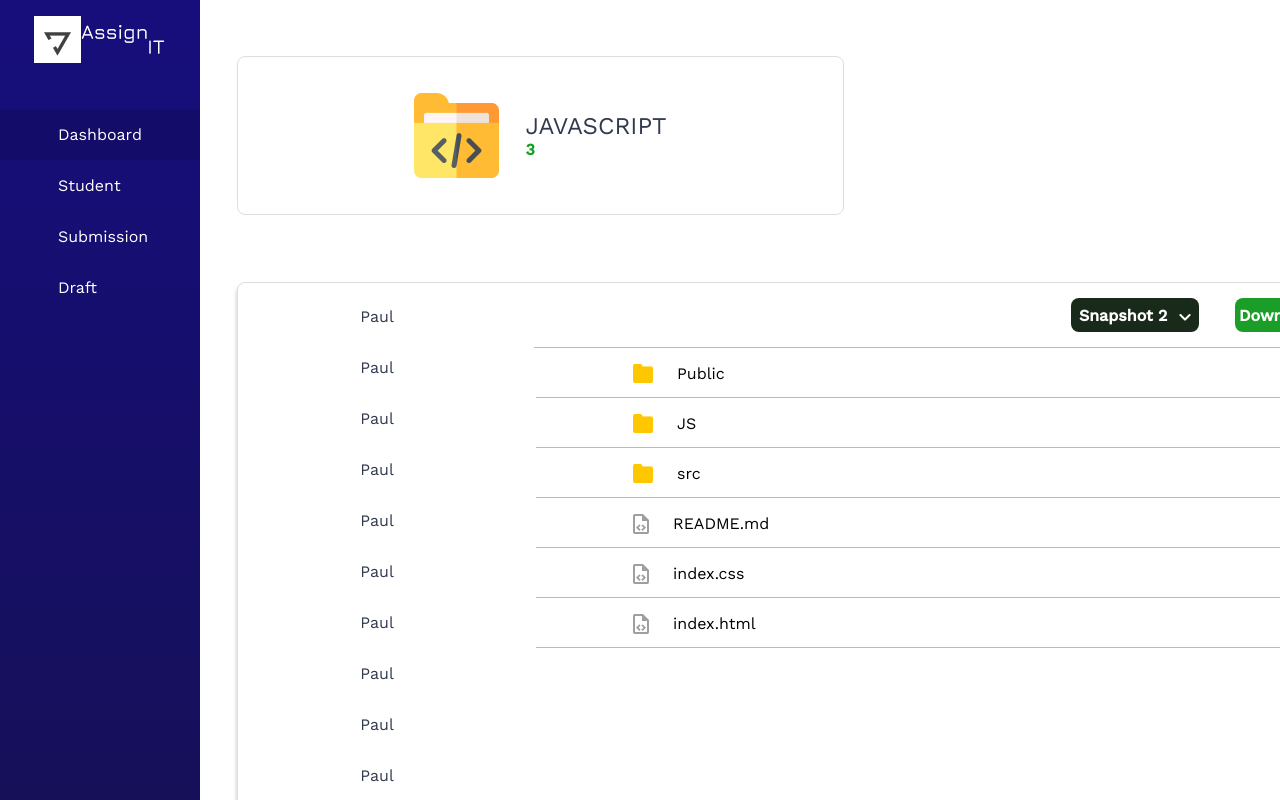
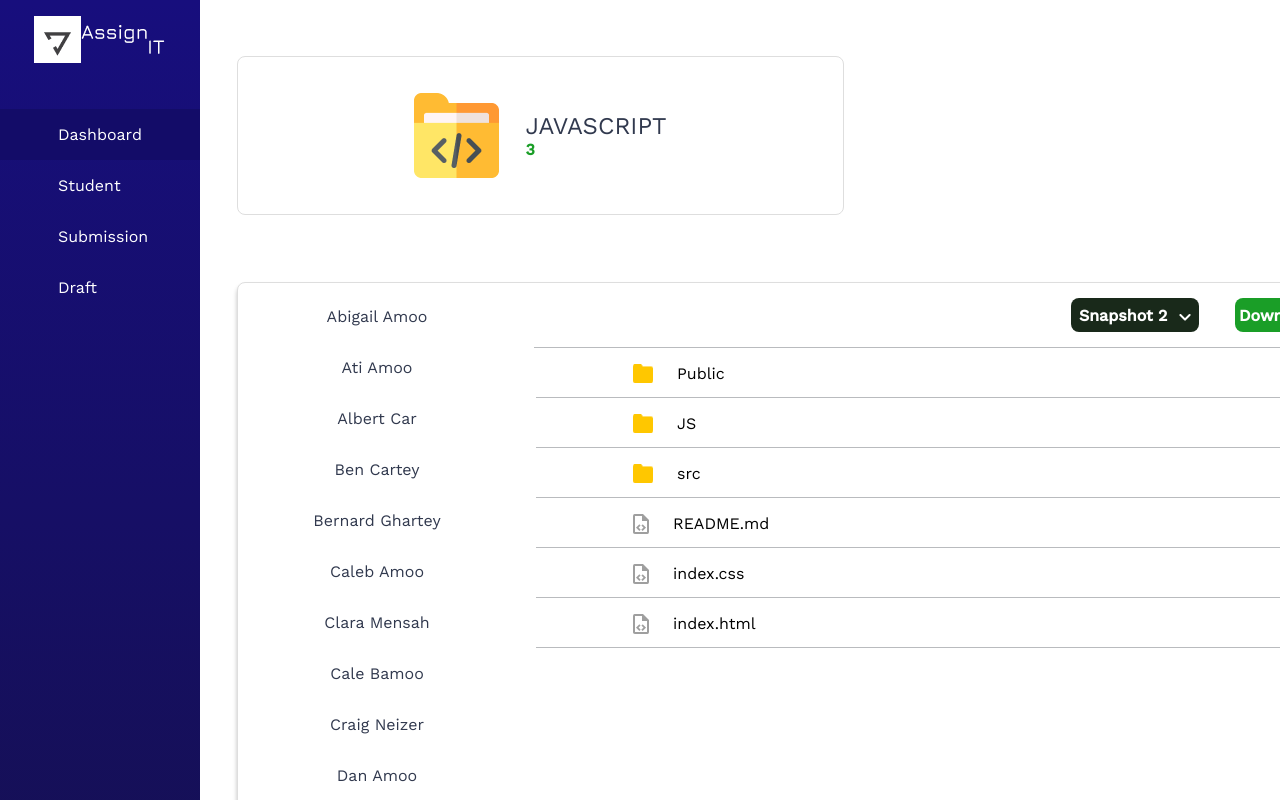
Before and after one commit to amt-divine-duah/test-repo-gitinspired, a React (Vite) app in the folder frontend/: page /submissionClicked in a window 1280 px wide. Shown: the top 800 px of the page. Built offline with nearby package versions, Linux system fonts and the light colour scheme.

Commit message:
feat: css changes

```diff
--- a/frontend/src/App.css
+++ b/frontend/src/App.css
@@ -550,6 +550,7 @@ cursor: pointer;
   flex-wrap: wrap;
   margin: 0 66px;
   gap: 30px;
+
 
 }
 
--- a/frontend/src/Pages/Lecturer/SubmissionCardClicked.tsx
+++ b/frontend/src/Pages/Lecturer/SubmissionCardClicked.tsx
@@ -4,46 +4,34 @@ import Document from "../../components/Lecturer/Document";
 
 const SubmissionCardClicked = () => {
     const[studentList, getStudentList] = useState([{
-        name: 'Paul'
+        name: 'Abigail Amoo'
     },{
-        name: 'Paul'
+        name: 'Ati Amoo'
     },{
-        name: 'Paul'
+        name: 'Albert Car'
     },{
-        name: 'Paul'
+        name: 'Ben Cartey'
     },{
-        name: 'Paul'
+        name: 'Bernard Ghartey'
     },{
-        name: 'Paul'
+        name: 'Caleb Amoo'
     },{
-        name: 'Paul'
+        name: 'Clara Mensah'
     },{
-        name: 'Paul'
+        name: 'Cale Bamoo'
     },{
-        name: 'Paul'
+        name: 'Craig Neizer'
     },{
-        name: 'Paul'
+        name: 'Dan Amoo'
     },{
-        name: 'Paul'
+        name: 'Dennis Quartey'
     },{
-        name: 'Paul'
+        name: 'Dennise Wert'
     },{
-        name: 'Paul'
+        name: 'Emmanuella Moore'
     },{
-        name: 'Paul'
+        name: 'Ellis Justice'
     },{
-      name: 'Paul'
-  },{
-      name: 'Paul'
-  },{
-      name: 'Paul'
-  },{
-      name: 'Paul'
-  },{
-      name: 'Paul'
-  },{
-      name: 'Paul'
-  },{
       name: 'Paul'
   }])
     const[fileList, getFileList] = useState([{
--- a/frontend/src/Styles/table.scss
+++ b/frontend/src/Styles/table.scss
@@ -4,7 +4,7 @@
     table{
         margin-top: 3rem;
         border-collapse: collapse;
-        width: 100%;
+        width: 895px;
         color: #797676;
 
     }
```
